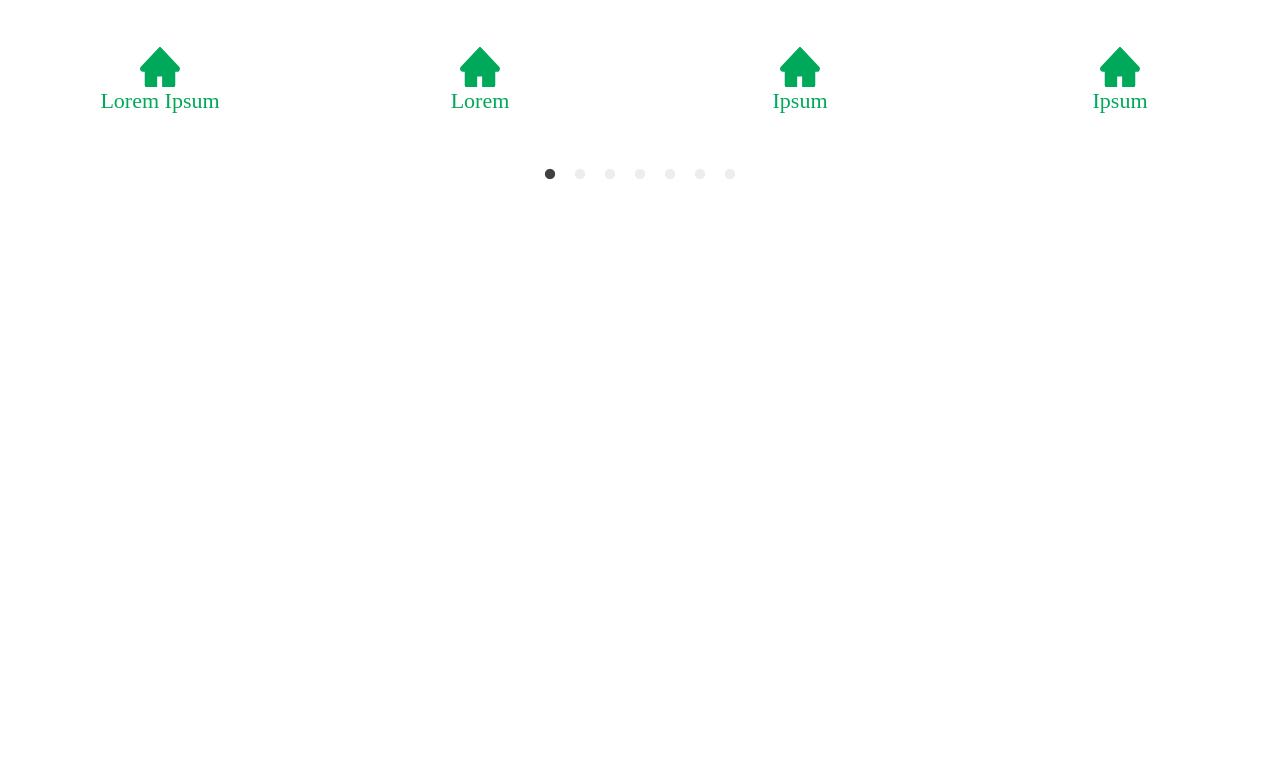
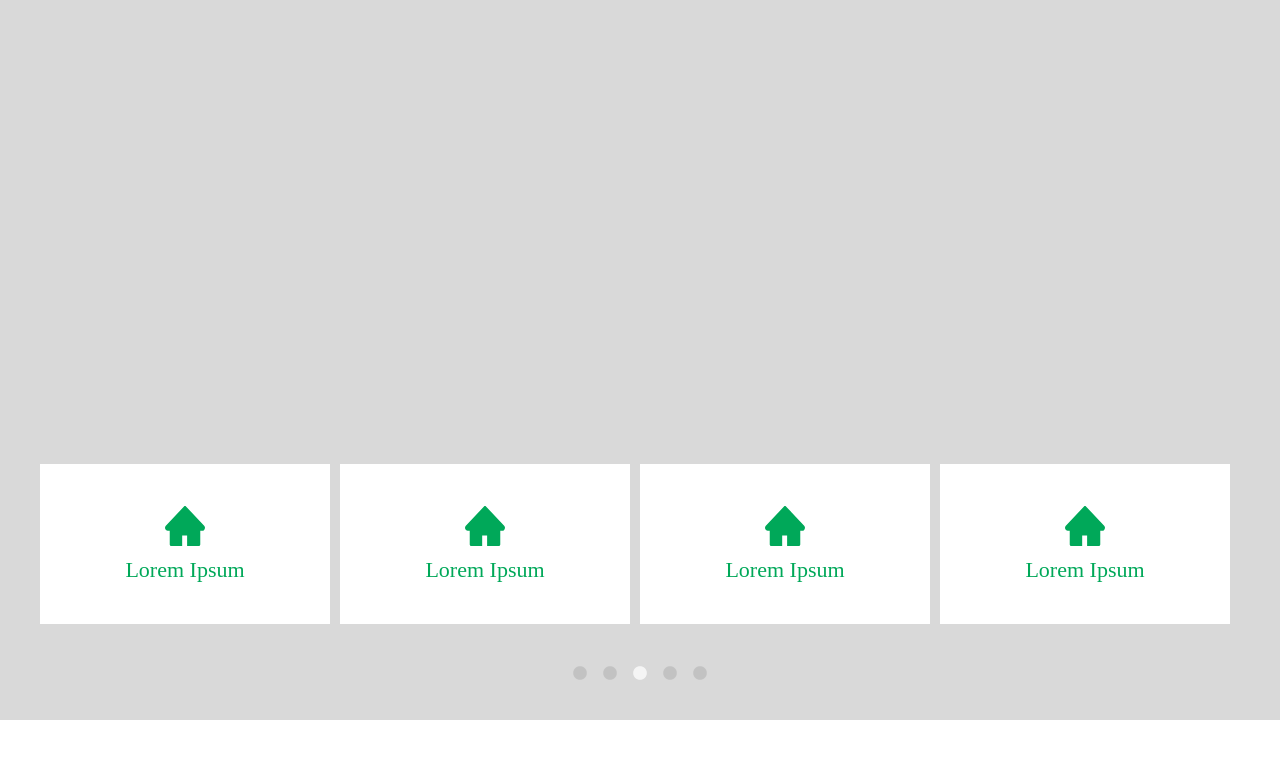
Before and after one commit to OsamaAslam29/Online-Madrasa-, a React (Create React App) app: page / in a window 1280 px wide. Shown: the top 758 px of the page. Built offline with nearby package versions, Linux system fonts and the light colour scheme.

Commit message:
slider modifications

```diff
--- a/src/App.js
+++ b/src/App.js
@@ -2,13 +2,15 @@ import React from 'react';
 import './App.scss';
 import Home from './Components/Home/Home';
 import Navbar from './Components/Navbar/Navbar'
+import MainSlider from './Components/Slider/MainSlider';
 import HomeSlider from './Components/Slider/Slider';
 // https://www.figma.com/file/uu1D1793s1wGMh4XxZiKAY/Madrasa.io?node-id=0%3A1
 function App() {
   return (
     <>
       {/* <Navbar /> */}
-      <HomeSlider/>
+      {/* <HomeSlider/> */}
+      <MainSlider/>
     </>
   );
 }
--- /dev/null
+++ b/src/Components/Slider/MainSlider.jsx
@@ -0,0 +1,16 @@
+import React from 'react'
+import HomeSlider from './Slider'
+
+const MainSlider = () => {
+  return (
+      <div className="slider__main">
+
+          <div className="slider__componet">
+              <HomeSlider/>
+          </div>
+
+    </div>
+  )
+}
+
+export default MainSlider
--- a/src/Components/Slider/Slider.jsx
+++ b/src/Components/Slider/Slider.jsx
@@ -1,7 +1,6 @@
 import React from "react";
 import Slider from "react-slick";
 import "./Slider.scss";
-
 import home from "../../Assets/home.svg";
 
 const arr = [
@@ -11,27 +10,19 @@ const arr = [
   },
   {
     img: home,
-    heading: "Lorem",
+    heading: "Lorem Ipsum",
   },
   {
     img: home,
-    heading: "Ipsum",
+    heading: "Lorem Ipsum",
   },
   {
     img: home,
-    heading: "Ipsum",
+    heading: "Lorem Ipsum",
   },
   {
     img: home,
-    heading: "Lorem",
-  },
-  {
-    img: home,
-    heading: "Ipsum",
-  },
-  {
-    img: home,
-    heading: "Ipsum",
+    heading: "Lorem Ipsum",
   },
 ];
 const HomeSlider = () => {
--- a/src/Components/Slider/Slider.scss
+++ b/src/Components/Slider/Slider.scss
@@ -1,6 +1,5 @@
-
 .slick-dots li button:before {
-  font-size: 12px;
+  font-size: 16px;
   line-height: 20px;
   position: absolute;
   top: 0;
@@ -10,47 +9,53 @@
   content: "•";
   text-align: center;
   opacity: 0.25;
-  color: #B7B7B7;
+  color: gray;
 }
 
+li.slick-active button:before {
+  color: #ffffff !important;
+}
 
+.slick-dots {
+  bottom: -60px;
+}
 
-.slide_parent{
+.slide_parent {
   display: flex !important;
   justify-content: center;
   flex-direction: column !important;
   align-items: center !important ;
-          width: 290px;
+  width: 290px !important;
   height: 160px;
-
-background: #FFFFFF;
-
+  background-color: white;
+  gap: 10px;
+  // background-color: red;
 }
 .parent {
-  background-color: #111319;
+  max-width: 1200px;
+  margin: 0 auto;
 
- .main{
+  .main {
     display: flex !important;
     justify-content: center !important;
+    gap: 10px !important;
   }
-
 
   .number1 {
     //   background-color: #6FCF97;
     width: 290px;
     height: 160px;
 
-background: #FFFFFF;
+    background: #ffffff;
     display: flex !important;
-gap: 10px;
+    gap: 10px !important;
     align-items: center;
     justify-content: center;
     flex-direction: column;
   }
 
-
   .text {
-   font-family: 'Montserrat';
+    font-family: "Montserrat";
     font-style: normal;
     font-weight: 400;
     font-size: 22px;
@@ -59,6 +64,19 @@ line-height: 27px;
 
     text-align: center;
 
-color: #00A859;
+    color: #00a859;
   }
 }
+
+.slider__main {
+  height: 720px;
+
+  background: #d9d9d9;
+  position: relative;
+
+  .slider__componet {
+    position: absolute;
+    bottom: 6rem;
+    width: 100%;
+  }
+}
```
Lines whose indentation alone changed are shown as unchanged.
